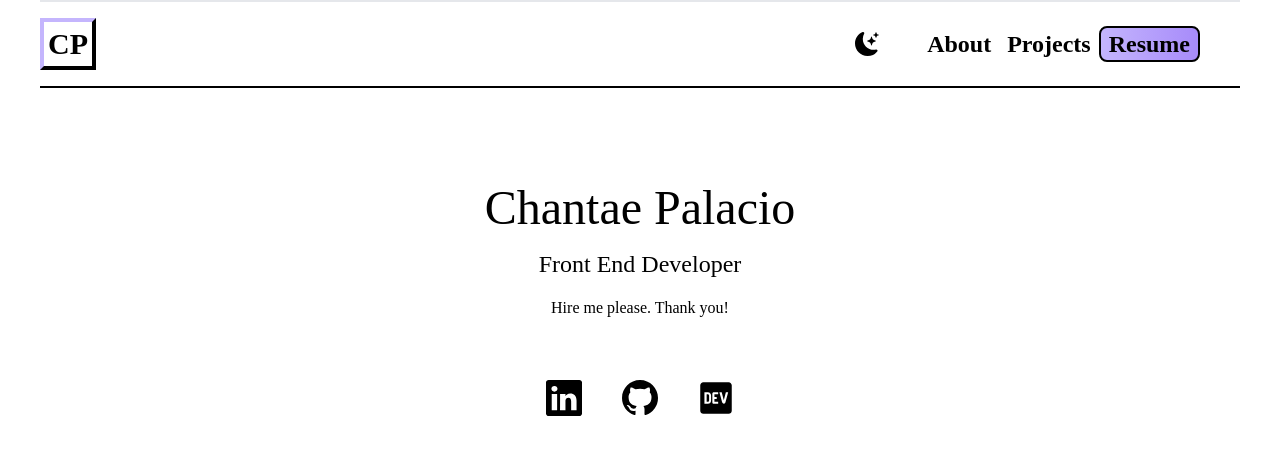
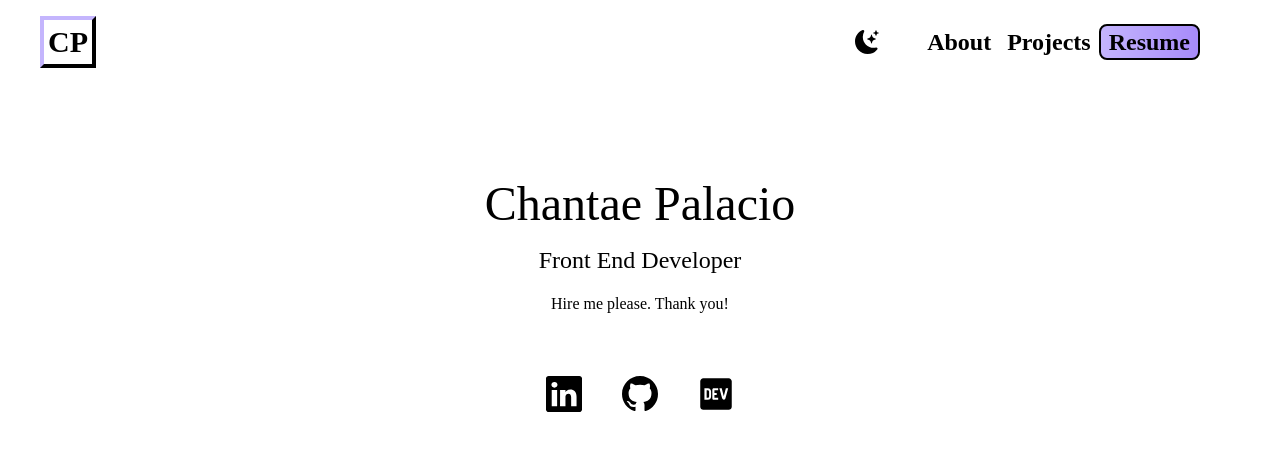
Before and after one commit to taepal467/cp_portfolio, a Next.js app: page / in a window 1280 px wide. Shown: the top 454 px of the page. Built offline with nearby package versions, Linux system fonts and the light colour scheme.

Commit message:
Removed Nav border

```diff
--- a/pages/index.tsx
+++ b/pages/index.tsx
@@ -31,7 +31,7 @@ export default function Home() {
       ) : (
         <main className='px-10 bg-white font-gloock dark:bg-black'>
           <section className='min-h-screen '>
-            <nav className='py-4 mb-12 flex justify-between border-2 border-b-black border-l-0 border-r-0'>
+            <nav className='py-4 mb-12 flex justify-between'>
               <Link href="/">
                   <h1 className='text-3xl font-bold p-1 border-4 border-violet-300 border-r-black border-4 border-violet-300 border-b-black hover:shadow-lg dark:hover:shadow-black/30'>CP</h1>
               </Link>
```
